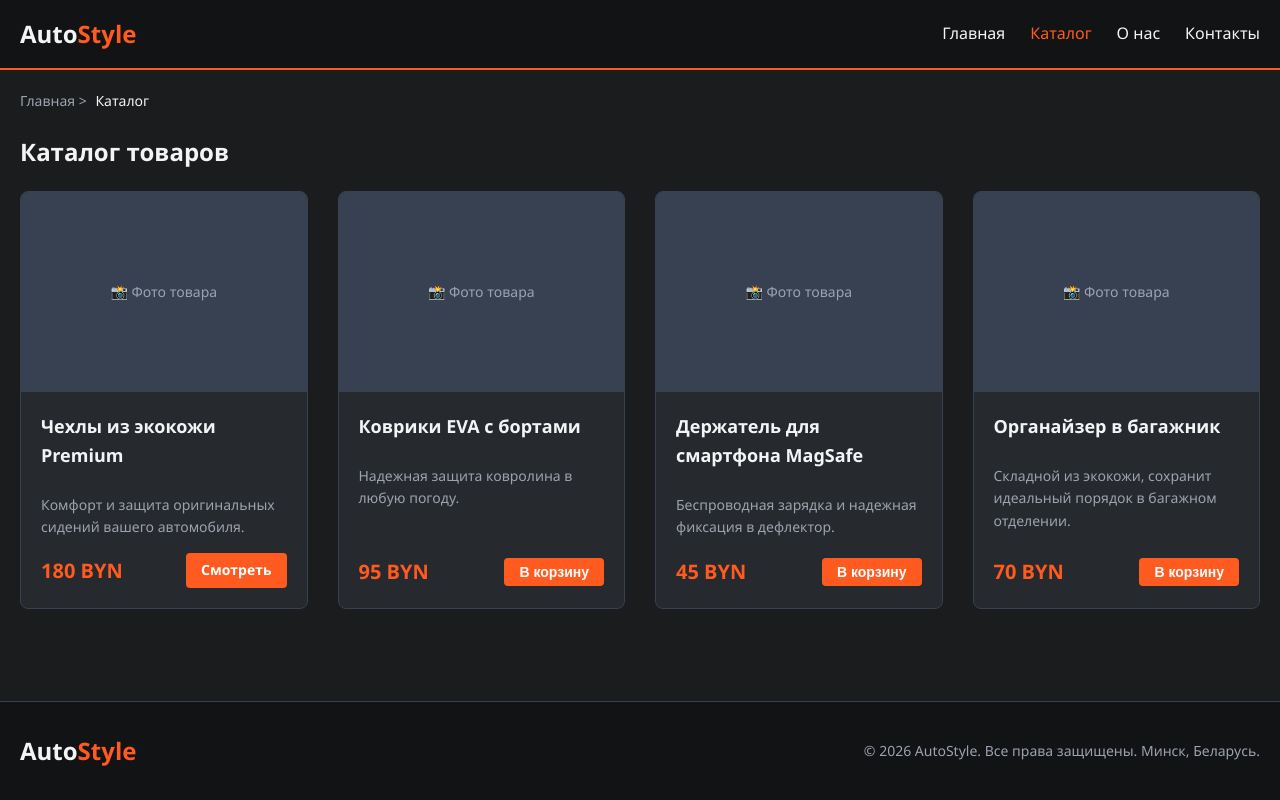
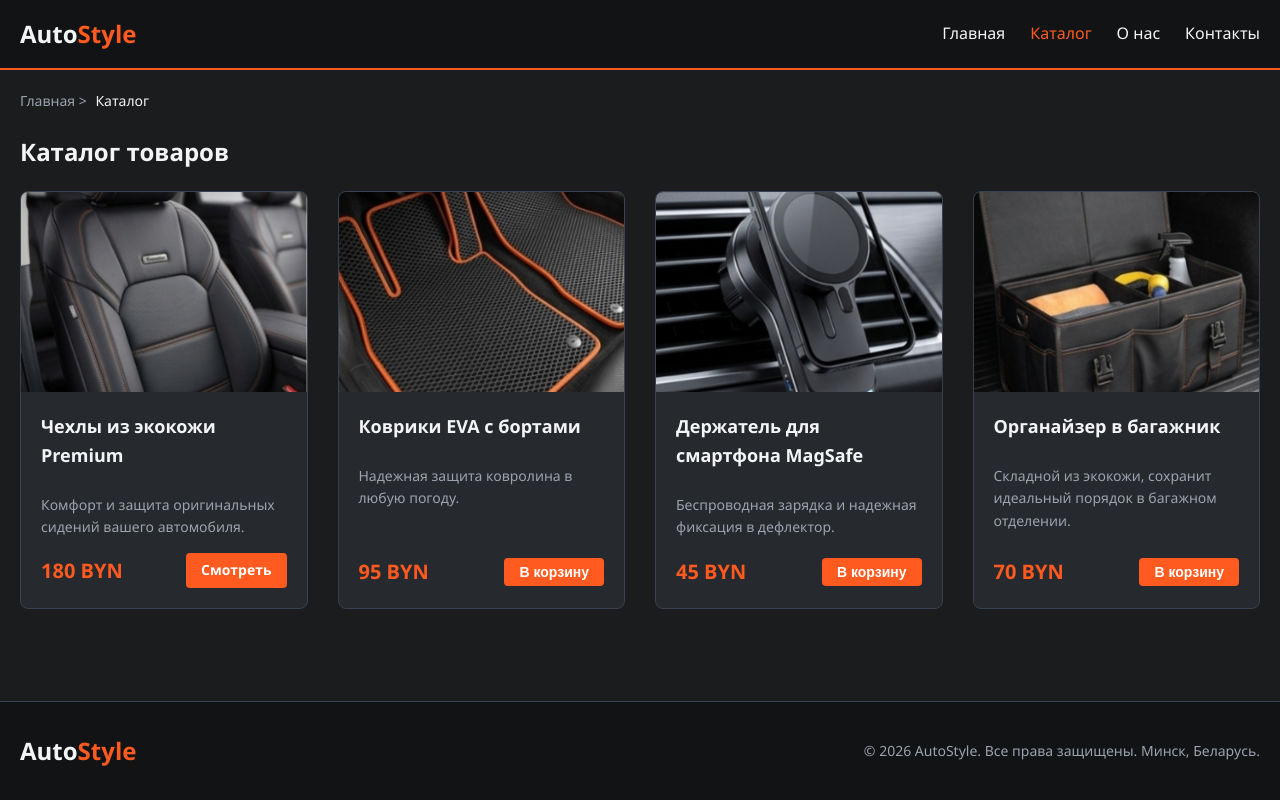
Before and after one commit to pashalimon/website, a plain HTML site: page catalog.html in a window 1280 px wide. Drawn offline with Linux system fonts and the light colour scheme.

Commit message:
Add files via upload

```diff
--- a/catalog.html
+++ b/catalog.html
@@ -28,7 +28,7 @@
 <h2>Каталог товаров</h2>
 <div class="grid-container">
     <div class="product-card">
-        <div class="product-img-placeholder">📸 Фото товара</div>
+        <img src="https://raw.githubusercontent.com/pashalimon/website/main/images/item1.jpg" alt="Чехлы" class="product-img">
         <div class="product-info">
             <h3 class="product-title">Чехлы из экокожи Premium</h3>
             <p class="product-desc">Комфорт и защита оригинальных сидений вашего автомобиля.</p>
@@ -39,7 +39,7 @@
         </div>
     </div>
     <div class="product-card">
-        <div class="product-img-placeholder">📸 Фото товара</div>
+        <img src="https://raw.githubusercontent.com/pashalimon/website/main/images/item2.jpg" alt="Коврики" class="product-img">
         <div class="product-info">
             <h3 class="product-title">Коврики EVA с бортами</h3>
             <p class="product-desc">Надежная защита ковролина в любую погоду.</p>
@@ -50,7 +50,7 @@
         </div>
     </div>
     <div class="product-card">
-        <div class="product-img-placeholder">📸 Фото товара</div>
+        <img src="https://raw.githubusercontent.com/pashalimon/website/main/images/item3.jpg" alt="Держатель" class="product-img">
         <div class="product-info">
             <h3 class="product-title">Держатель для смартфона MagSafe</h3>
             <p class="product-desc">Беспроводная зарядка и надежная фиксация в дефлектор.</p>
@@ -61,7 +61,7 @@
         </div>
     </div>
     <div class="product-card">
-        <div class="product-img-placeholder">📸 Фото товара</div>
+        <img src="https://raw.githubusercontent.com/pashalimon/website/main/images/item4.jpg" alt="Органайзер" class="product-img">
         <div class="product-info">
             <h3 class="product-title">Органайзер в багажник</h3>
             <p class="product-desc">Складной из экокожи, сохранит идеальный порядок в багажном отделении.</p>
--- a/style.css
+++ b/style.css
@@ -175,14 +175,11 @@ main {
     border-color: var(--accent);
 }
 
-.product-img-placeholder {
-    background-color: #374151;
+.product-img {
+    width: 100%;
     height: 200px;
-    display: flex;
-    align-items: center;
-    justify-content: center;
-    color: var(--text-muted);
-    font-size: 14px;
+    object-fit: cover;
+    display: block;
 }
 
 .product-info {
@@ -225,13 +222,9 @@ main {
 }
 
 .product-gallery {
-    background-color: var(--card-bg);
     height: 400px;
     border-radius: 8px;
-    display: flex;
-    align-items: center;
-    justify-content: center;
-    border: 1px solid var(--border-color);
+    overflow: hidden;
 }
 
 /* Формы */
@@ -302,7 +295,7 @@ footer {
 /* Адаптивность под Мобильные устройства (360px) */
 @media (max-width: 768px) {
     .nav-links {
-        display: none; /* В реальном проекте открывается по кнопке */
+        display: none;
     }
 
     .mobile-menu-toggle {
```
Also changed, not shown: index.html (+3 -3 lines), product.html (+1 -1 lines).
